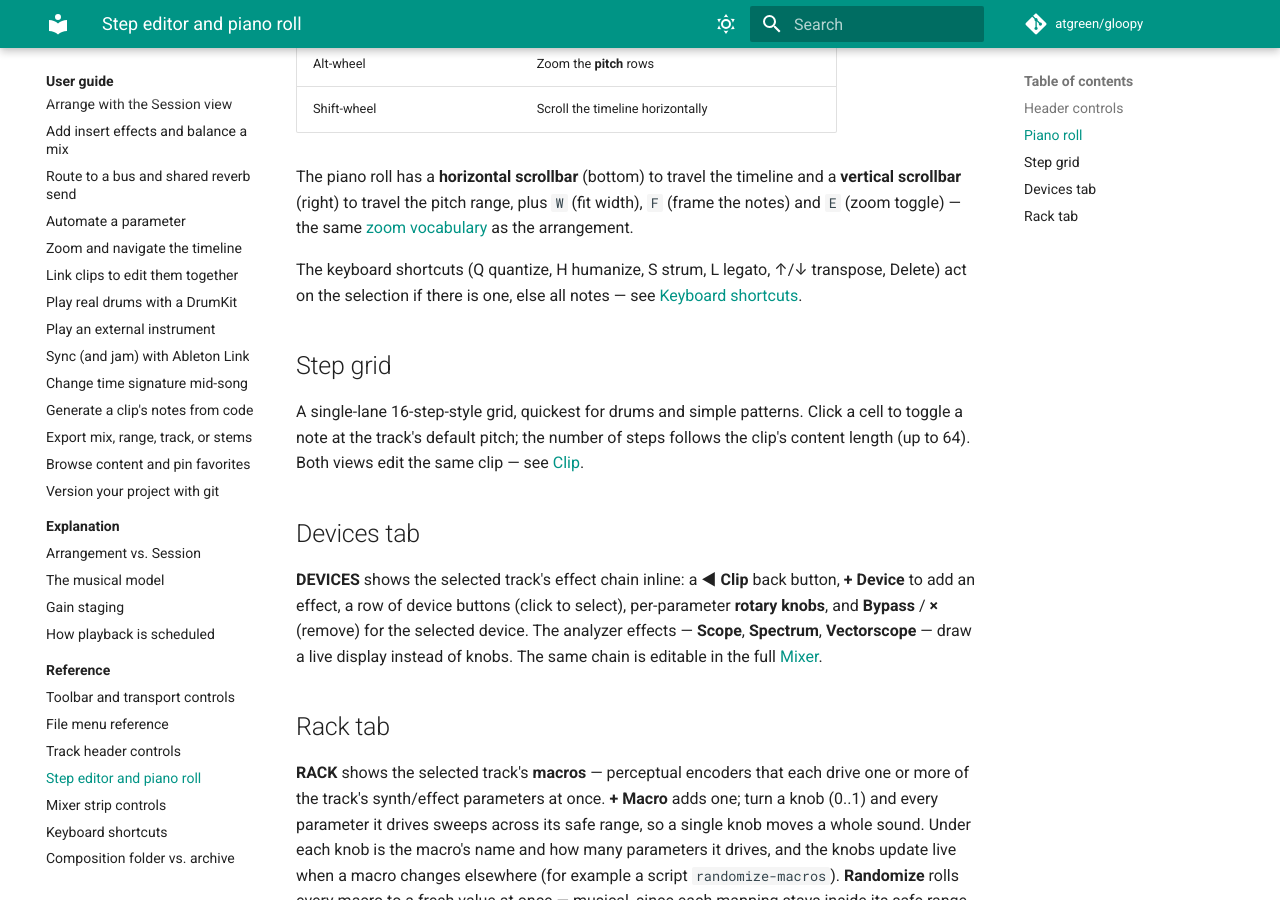
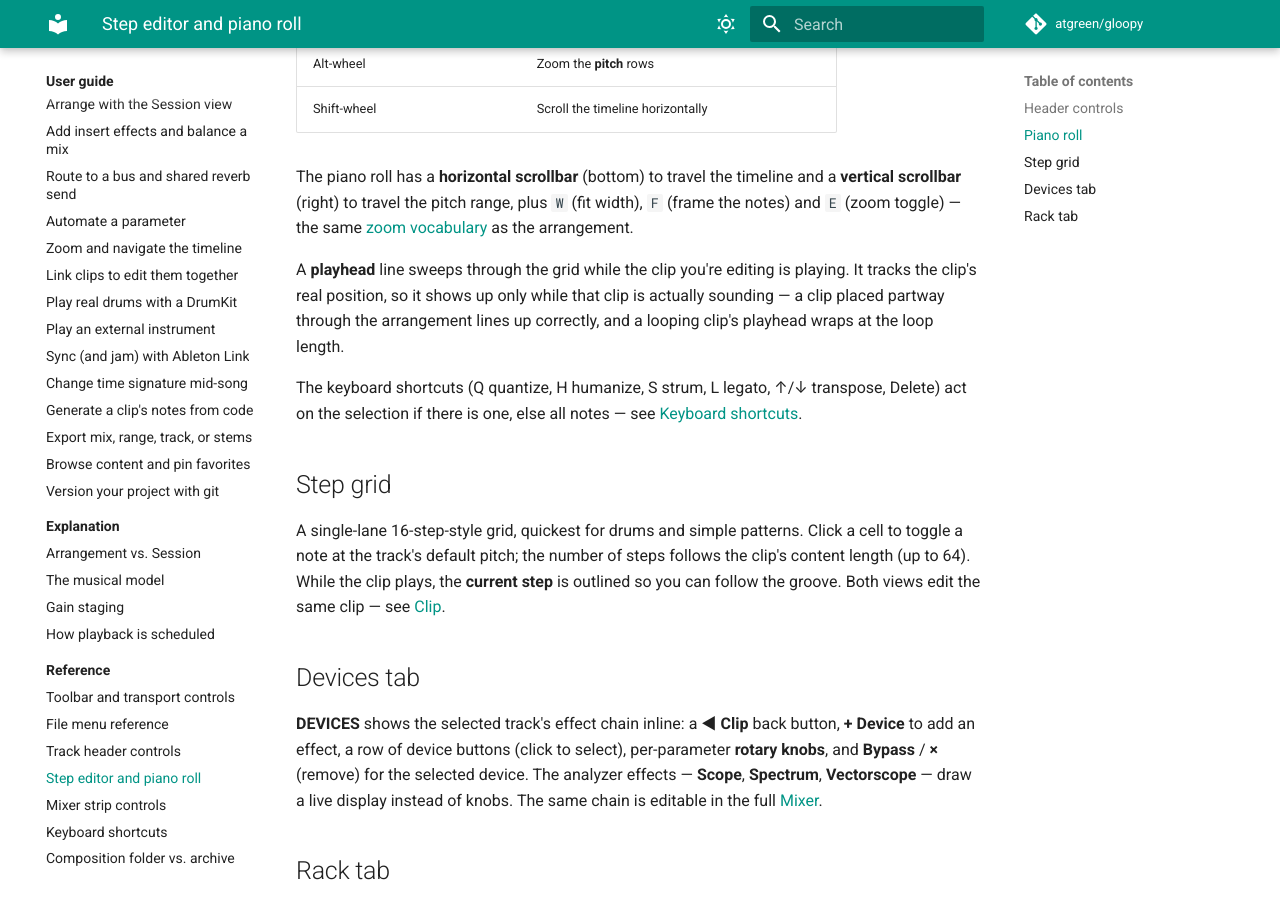
Before and after one commit to atgreen/gloopy, an MkDocs documentation site: the page built from docs/user-guide/reference/editor.md, in a window 1280 px wide and 900 px high, scrolled down 1387 px. Built offline with MkDocs 1.6.1 and Material for MkDocs 9.7.7, drawn with Linux system fonts in a browser that asks for light colours.

Commit message:
docs: changelog + editor playhead / pinned ruler / RT-audio notes
Roll [Unreleased] entries for the pinned timeline ruler, the clip-editor playhead, and
the setup-realtime-audio systemd fix, and note the piano-roll playhead + step highlight
in the editor reference.

Co-Authored-By: Claude Opus 4.8 (1M context) <noreply@anthropic.com>

```diff
--- a/docs/user-guide/reference/editor.md
+++ b/docs/user-guide/reference/editor.md
@@ -39,6 +39,11 @@ The piano roll has a **horizontal scrollbar** (bottom) to travel the timeline an
 the notes) and `E` (zoom toggle) — the same [zoom vocabulary](keyboard-shortcuts.md#timeline-zoom-navigation)
 as the arrangement.
 
+A **playhead** line sweeps through the grid while the clip you're editing is playing. It
+tracks the clip's real position, so it shows up only while that clip is actually sounding —
+a clip placed partway through the arrangement lines up correctly, and a looping clip's
+playhead wraps at the loop length.
+
 The keyboard shortcuts (Q quantize, H humanize, S strum, L legato, ↑/↓ transpose,
 Delete) act on the selection if there is one, else all notes — see
 [Keyboard shortcuts](keyboard-shortcuts.md#piano-roll-the-editor).
@@ -47,7 +52,8 @@ Delete) act on the selection if there is one, else all notes — see
 
 A single-lane 16-step-style grid, quickest for drums and simple patterns. Click a
 cell to toggle a note at the track's default pitch; the number of steps follows
-the clip's content length (up to 64). Both views edit the same clip — see
+the clip's content length (up to 64). While the clip plays, the **current step** is
+outlined so you can follow the groove. Both views edit the same clip — see
 [Clip](../../control-scripting/concepts/model.md#clip).
 
 ## Devices tab
```
Also changed, not shown: CHANGELOG.md (+21 -0 lines).
